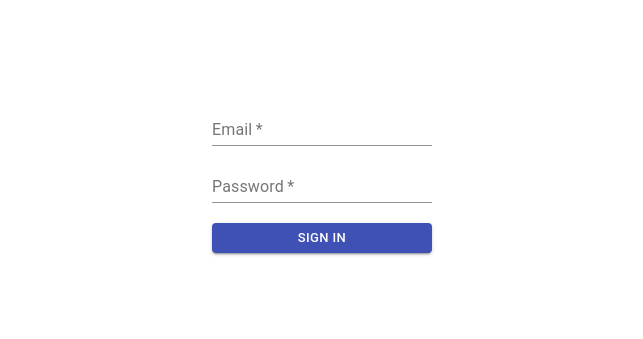
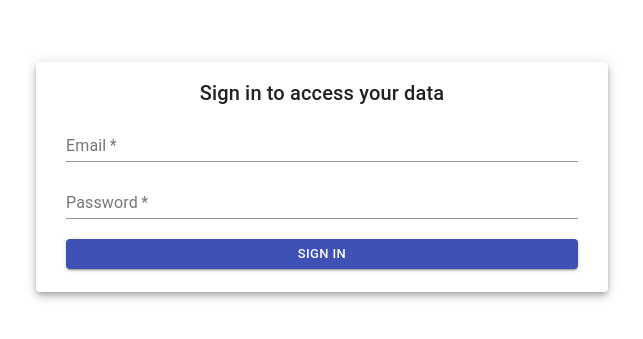
Before and after one commit to lukawski/login-form, a React (Create React App) app: page / in a window 1280 px wide. Shown: the part 223-562 px from the top of the page, without its empty margins (318-961 px from the left). Built offline with nearby package versions, Linux system fonts and the light colour scheme.

Commit message:
feat: sign in container component

```diff
--- a/src/App.tsx
+++ b/src/App.tsx
@@ -1,6 +1,6 @@
 import React from "react";
 import { styled } from "@material-ui/core";
-import LoginForm from "./components/LoginForm/LoginForm";
+import SignIn from "./components/SignIn/SingIn";
 
 const Wrapper = styled("div")({
   height: "100%",
@@ -13,7 +13,7 @@ const Wrapper = styled("div")({
 function App() {
   return (
     <Wrapper>
-      <LoginForm onSubmit={(data) => console.log(data)} />
+      <SignIn />
     </Wrapper>
   );
 }
--- /dev/null
+++ b/src/components/SignIn/SingIn.tsx
@@ -0,0 +1,21 @@
+import React from "react";
+import { styled, Paper, Typography } from "@material-ui/core";
+import LoginForm from "../LoginForm/LoginForm";
+
+const Wrapper = styled(Paper)({
+  width: "40%",
+  padding: "15px 30px",
+});
+
+function SignIn() {
+  return (
+    <Wrapper elevation={5}>
+      <Typography align="center" variant="h6">
+        Sign in to access your data
+      </Typography>
+      <LoginForm onSubmit={(data) => console.log(data)} />
+    </Wrapper>
+  );
+}
+
+export default SignIn;
```
